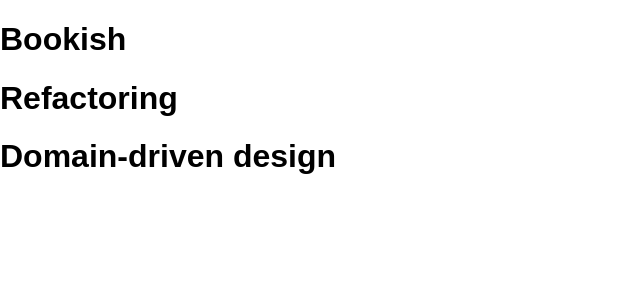
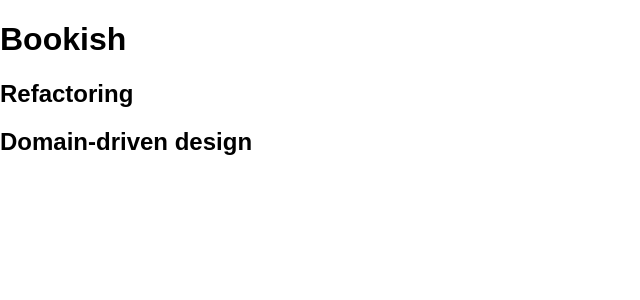
Before and after one commit to moyea/bookish-react, a React (Create React App) app: page / in a window 1280 px wide. Shown: the top 300 px of the page, without its empty margins (0-640 px from the left). Built offline with nearby package versions, Linux system fonts and the light colour scheme.

Commit message:
Book List 重构

```diff
--- a/src/App.js
+++ b/src/App.js
@@ -2,18 +2,30 @@ import React, {Component} from 'react';
 import './App.css';
 
 class App extends Component {
+
+  renderBooks(books) {
+    return (<div className="books">
+      {
+        books.map(book => {
+          return (
+            <div className="book">
+              <h2 className="title">{book.name}</h2>
+            </div>
+          )
+        })
+      }
+    </div>)
+  }
+
   render() {
+    const books = [
+      {name: 'Refactoring'},
+      {name: 'Domain-driven design'}
+    ];
     return (
       <div className="App">
         <h1>Bookish</h1>
-        <div className="books">
-          <div className="book">
-            <h1 className="title">Refactoring</h1>
-          </div>
-          <div className="book">
-            <h1 className="title">Domain-driven design</h1>
-          </div>
-        </div>
+        {this.renderBooks(books)}
       </div>
     );
   }
```
